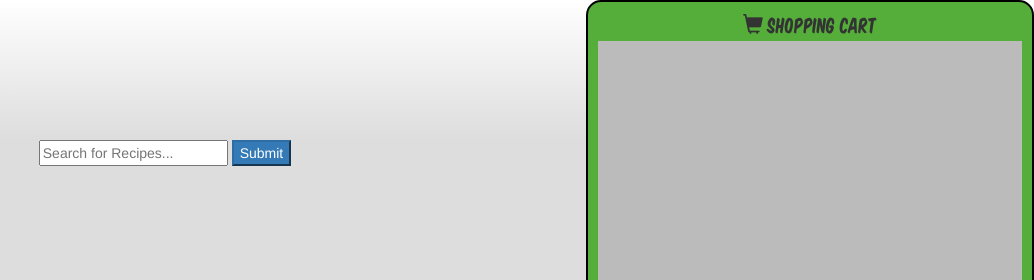
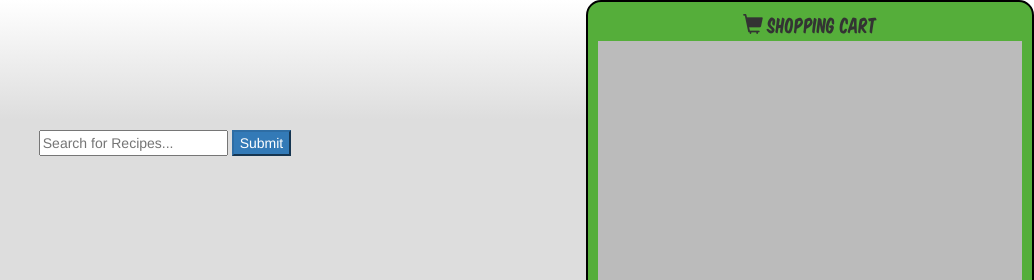
Before and after one commit to haroldpark/grocer, a website: page public/index.html in a window 1280 px wide. Shown: the top 280 px of the page, 246-1280 px from the left. Drawn offline with nearby package versions, Linux system fonts and the light colour scheme; some packages are replaced by stand-ins of ours.

Commit message:
[styles] adds styling

```diff
--- a/public/factories/factories.js
+++ b/public/factories/factories.js
@@ -31,6 +31,7 @@
 
   var sendShoppingListToTwilioAPI = function (phoneNumber, shoppingList) {
     var smsMessage = formatSMSMessage(shoppingList);
+    console.log('hello there i am here', smsMessage);
     if (smsMessage.length) {
       return $http({
         method: 'POST',
--- a/public/styles.css
+++ b/public/styles.css
@@ -14,7 +14,7 @@ body {
 }
 .header {
     flex: 0 1 auto;
-    padding: 10px 0 20px 50px;
+    padding: 10px 0 0 50px;
     background: ; /* For browsers that do not support gradients */
    background: -webkit-linear-gradient(white, #ddd); /* For Safari 5.1 to 6.0 */
    background: -o-linear-gradient(white, #ddd); /* For Opera 11.1 to 12.0 */
@@ -68,6 +68,7 @@ body {
     top: 0;
     bottom: 0;
     position: absolute;
+    padding-top: 10px;
 }
 .searchForm {
     text-align: center;
```
